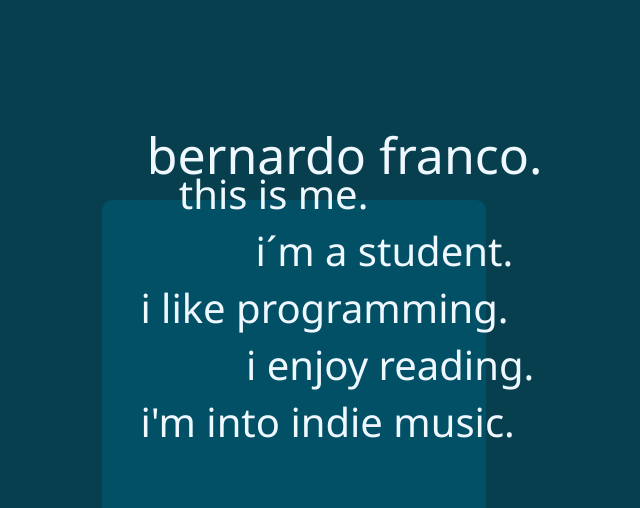
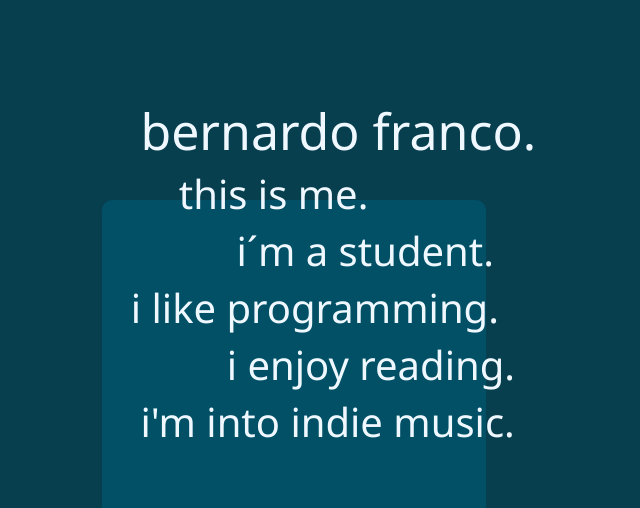
Before and after one commit to Laxnring/Laxnring.github.io, a plain HTML site: page index.html in a window 1280 px wide. Shown: the top 508 px of the page, without its empty margins (346-986 px from the left). Drawn offline with nearby package versions, Linux system fonts and the light colour scheme.

Commit message:
Update index.html

```diff
--- a/index.html
+++ b/index.html
@@ -41,9 +41,9 @@
                 position: absolute;
                 margin: auto;
                 font-size: 50px;
-                top: 15%;
+                top: 12%;
                 bottom: 0;
-                left: 38.5%;
+                left: 38%;
                 right: 0;
             }
             #me {
@@ -54,17 +54,17 @@
             #student {
                 position: relative;
                 top: -60%;
-                left: 40%;
+                left: 35%;
             }
             #prog {
                 position: relative;
                 top: -60%;
-                left: 10%;
+                left: 7.5%;
             }
             #read {
                 position: relative;
                 top: -60%;
-                left: 37.5%;
+                left: 32.5%;
             }
             #music {
                 position: relative;
@@ -179,7 +179,7 @@
             </div>
             <div id="desc-left">
                 <div class="wrap" id="student_wrap" style="display:none;">
-                    <div class="desc" id="student_desc">I'm currently an undergraduate student enrolled in the Integrated Masters of Electrical Engineering and Computers at <a href="http://fe.up.pt/">FEUP</a> in Porto, Portugal.
+                    <div class="desc" id="student_desc">I'm currently an undergraduate student enrolled in the Masters in Electrical Engineering and Computers at <a href="http://fe.up.pt/">FEUP</a> in Porto, Portugal.
                     </div>
                 </div>
                 <div class="wrap" id="prog_wrap" style="display:none;">
@@ -189,7 +189,8 @@
                 </div>
                 <div class="wrap" id="read_wrap" style="display:none;">
                     <div class="desc" id="read_desc">
-         I mostly consume articles and technical blogs. And since RSS hasn´t made a comeback yet, you can check what I've been enjoying on <a href="https://getpocket.com/@laxnring">Pocket</a>!</div>
+                        I mostly consume articles and technical blogs. And since RSS hasn´t made a comeback yet, you can check what I've been enjoying on <a href="https://getpocket.com/@laxnring">Pocket</a>!
+                    </div>
                 </div>
                 <div class="wrap" id="music_wrap" style="display:none;">
                     <div class="desc" id="music_desc">
```
